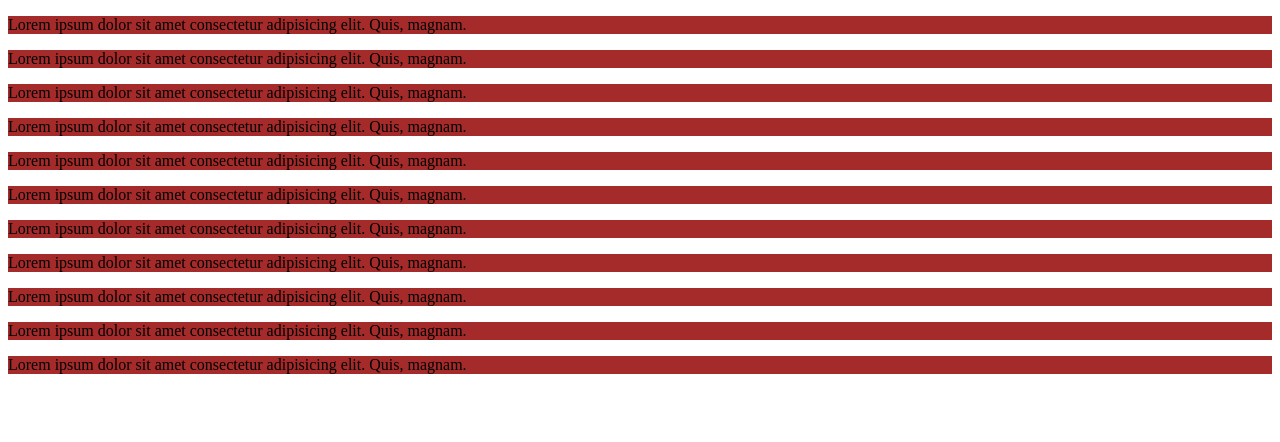
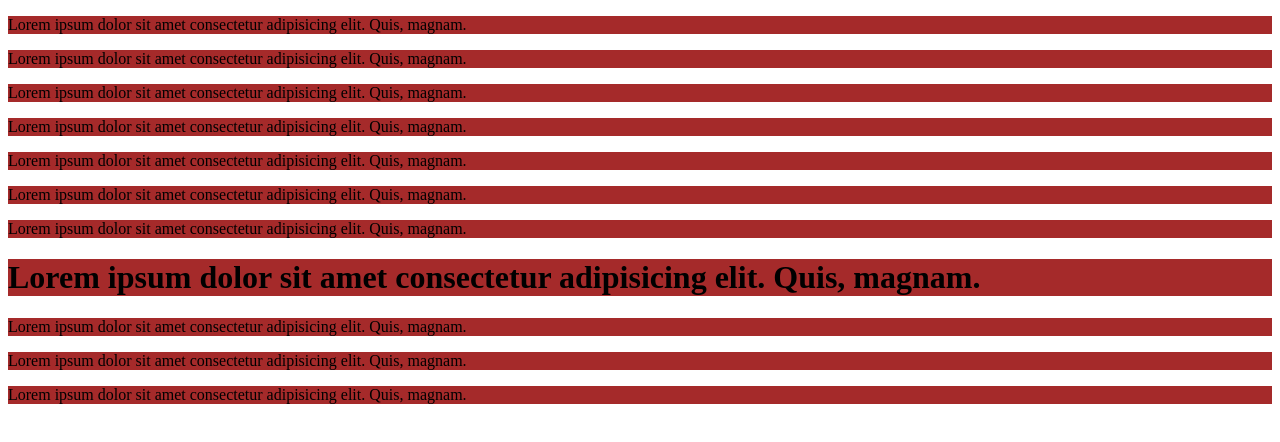
Before and after one commit to tanmoysikder39/website, a plain HTML site: page index.html in a window 1280 px wide. Drawn offline with Linux system fonts and the light colour scheme.

Commit message:
h1 added

```diff
--- a/index.html
+++ b/index.html
@@ -30,7 +30,7 @@
 
     <div>
         <p id="paraid">Lorem ipsum dolor sit amet consectetur adipisicing elit. Quis, magnam.</p>
-        <p id="paraid">Lorem ipsum dolor sit amet consectetur adipisicing elit. Quis, magnam.</p>
+        <h1 id="paraid">Lorem ipsum dolor sit amet consectetur adipisicing elit. Quis, magnam.</h1>
         <p id="paraid">Lorem ipsum dolor sit amet consectetur adipisicing elit. Quis, magnam.</p>
         <p id="paraid">Lorem ipsum dolor sit amet consectetur adipisicing elit. Quis, magnam.</p>
 
```
